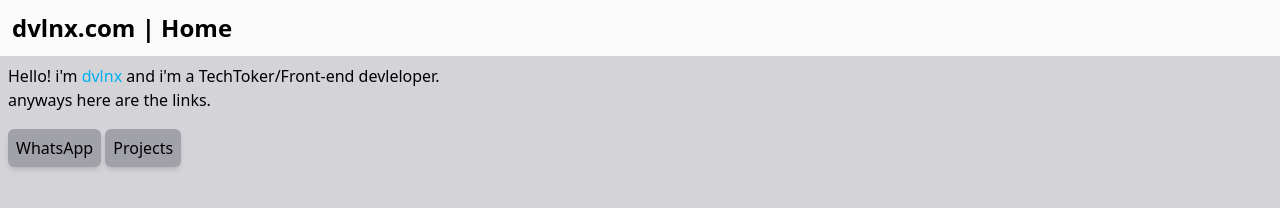
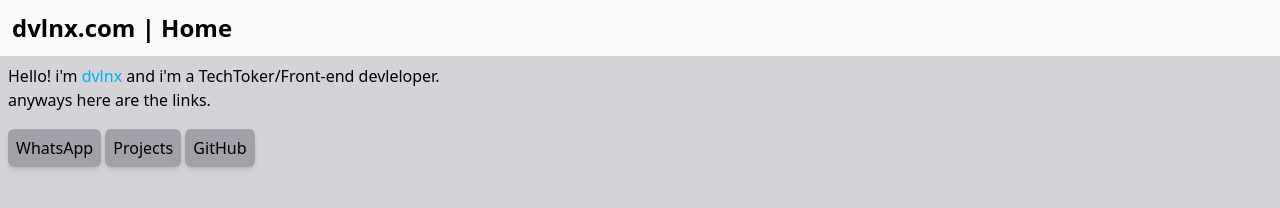
Before and after one commit to trainspotter-rhld/dvnlx.github.io, a website: page index.html in a window 1280 px wide. Drawn offline with Linux system fonts and the light colour scheme.

Commit message:
added GitHub

```diff
--- a/index.html
+++ b/index.html
@@ -16,6 +16,7 @@
         <br>
         <a href="https://chat.whatsapp.com/GNJB6k6xBI53uy4Ok5zrDH" class="p-2 transition-all rounded-md shadow-md bg-zinc-400 dark:bg-zinc-700 hover:dark:bg-zinc-600 hover:bg-zinc-300 hover:shadow-xl">WhatsApp</a>
         <a href="./links/projects.html" class="p-2 transition-all rounded-md shadow-md bg-zinc-400 dark:bg-zinc-700 hover:dark:bg-zinc-600 hover:bg-zinc-300 hover:shadow-xl">Projects</a>
+        <a href="https://github.com/dvnlx" class="p-2 transition-all rounded-md shadow-md bg-zinc-400 dark:bg-zinc-700 hover:dark:bg-zinc-600 hover:bg-zinc-300 hover:shadow-xl">GitHub</a>
     </div>
 </body>
 </html>
```
